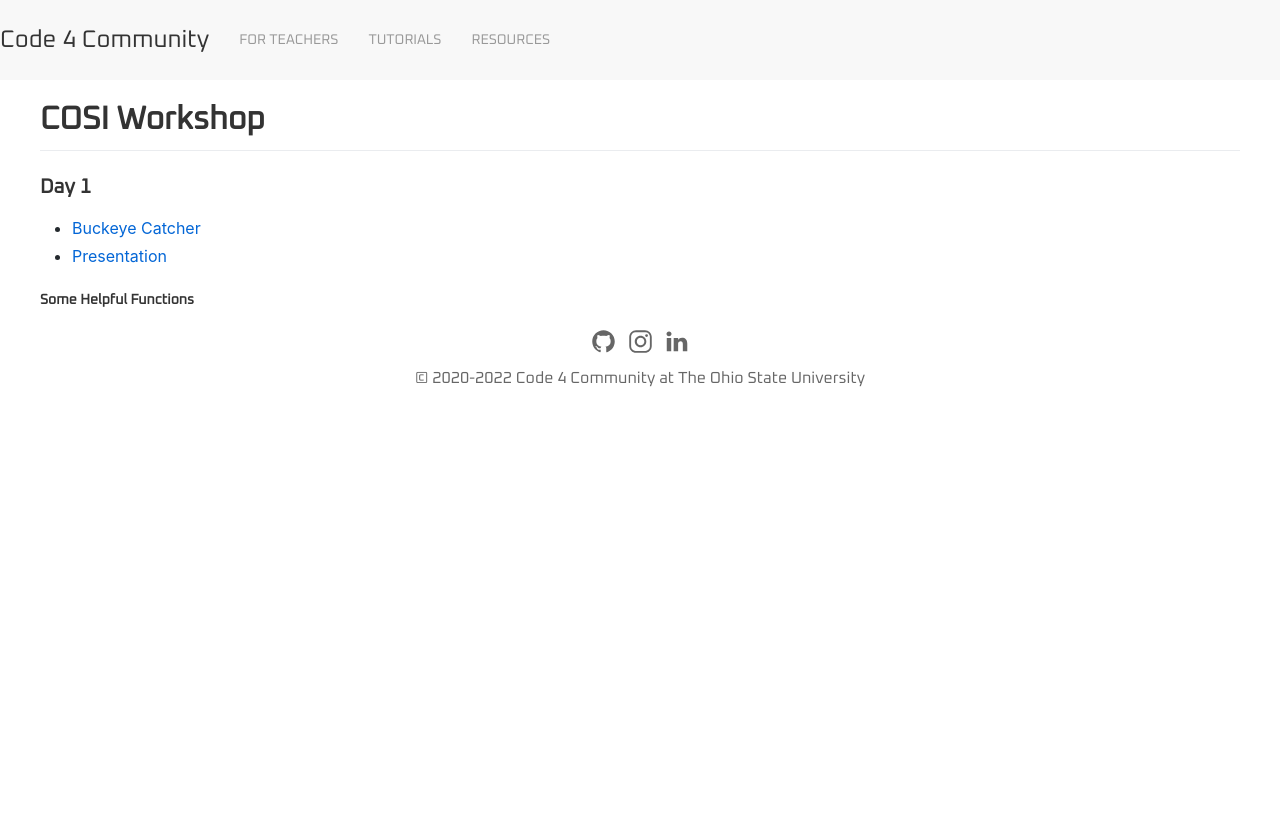
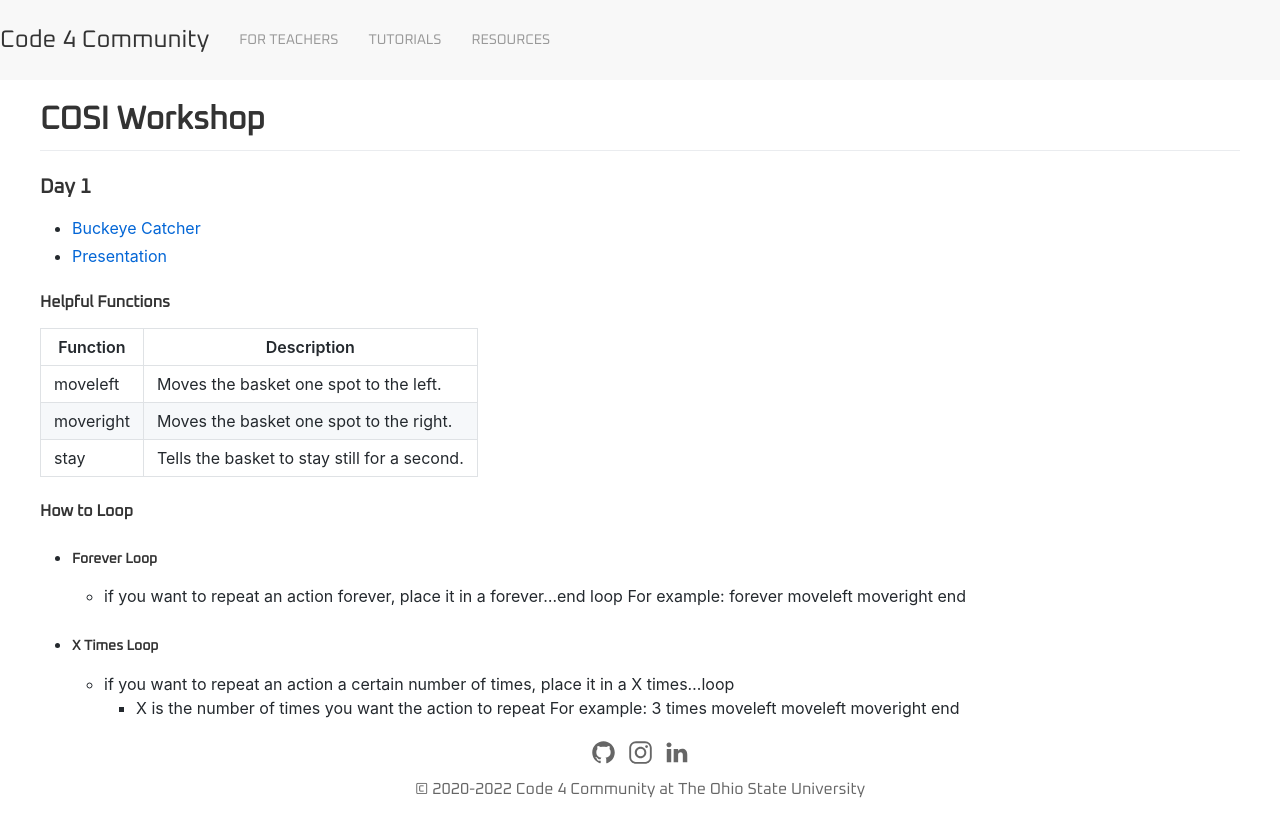
Before and after one commit to Code4Community/Code4Community.github.io, a Jekyll site: the page built from outreach_presentations/cosi_2022.md, in a window 1280 px wide. Shown: the top 837 px of the page. Built offline with Jekyll 4.4.1, drawn with Linux system fonts in a browser that asks for light colours; nearby versions of some CDN libraries.

Commit message:
updated cosi page with table

```diff
--- a/outreach_presentations/cosi_2022.md
+++ b/outreach_presentations/cosi_2022.md
@@ -11,4 +11,26 @@ content_style: github_markdown
 * [Buckeye Catcher](https://c4cosu.com/buckeye-catch-em/)
 * [Presentation](https://docs.google.com/presentation/d/1U4zt2SUtXIbZLoRow7zD6-C8dpqq0TgI8xYoTYdul2Y/edit?usp=sharing)
 
-##### Some Helpful Functions
+#### Helpful Functions
+
+| Function | Description |
+|-----------|-----------|
+| moveleft |  Moves the basket one spot to the left. |
+| moveright | Moves the basket one spot to the right. |
+| stay | Tells the basket to stay still for a second. |
+
+#### How to Loop
+* ##### Forever Loop
+    * if you want to repeat an action forever, place it in a forever...end loop
+    For example: forever
+                    moveleft
+                    moveright
+                 end
+* ##### X Times Loop
+    * if you want to repeat an action a certain number of times, place it in a X times...loop
+        * X is the number of times you want the action to repeat
+    For example: 3 times
+                    moveleft
+                    moveleft
+                    moveright
+                 end
```
Also changed, not shown: other parts of outreach_presentations/cosi_2022.md (+1 -1 lines).
